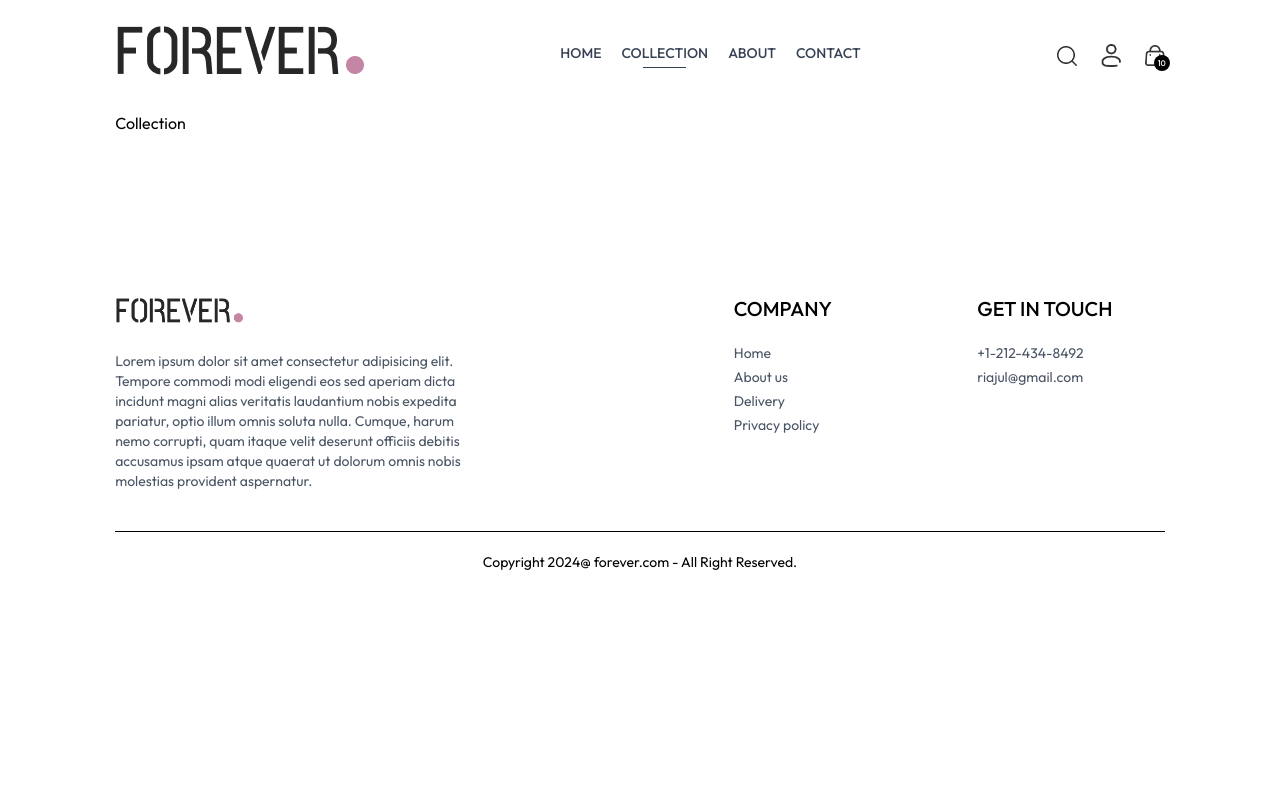
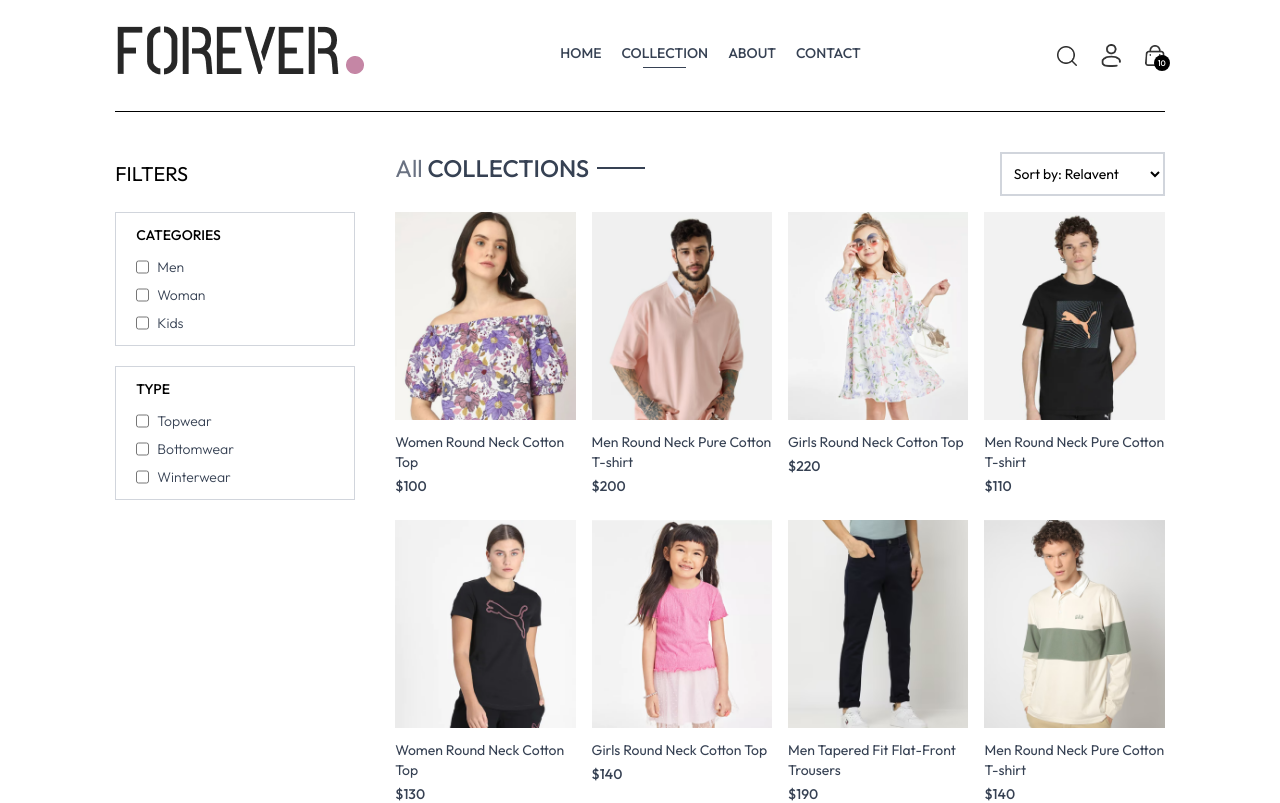
Before and after one commit to PavelRiajul/ecommerce-frontend, a React (Vite) app: page /collection in a window 1280 px wide. Shown: the top 803 px of the page. Built offline with nearby package versions, Linux system fonts and the light colour scheme.

Commit message:
collections

```diff
--- a/src/pages/Collection.jsx
+++ b/src/pages/Collection.jsx
@@ -1,8 +1,76 @@
-import React from 'react'
+import React, { useContext, useEffect, useState } from 'react'
+import { ShopContext } from '../context/ShopContext'
+import { assets } from '../assets/frontend_assets/assets'
+import Title from '../components/Title'
+import ProductItem from '../components/ProductItem'
 
 const Collection = () => {
+  const {products} = useContext(ShopContext)
+  const [showFilter,setShowFilter] = useState(false)
+  const [filterProducts,setFilterProducts] = useState([])
+  useEffect(()=>{
+    setFilterProducts(products)
+  })
   return (
-    <div>Collection</div>
+    <div className='flex flex-col sm:flex-row gap-1 sm:gap-10 pt-10 border-t'>
+      {/* left side */}
+      {/* filter options */}
+      <div className='min-w-60'>
+        <p onClick={()=> setShowFilter(!showFilter)} className='my-2 text-xl flex items-center cursor-pointer gap-2'>FILTERS
+          <img className={`h-3 sm:hidden ${showFilter ? 'rotate-90': ''}`} src={assets.dropdown_icon} alt="" />
+        </p>
+        {/* Category Filter */}
+        <div className={`border border-gray-300 pl-5 py-3 mt-6 ${showFilter ? '': 'hidden'} sm:block`}>
+         <p className='mb-3 text-sm font-medium'>CATEGORIES</p>
+         <div className='flex flex-col gap-2 text-sm font-light text-gray-700 '>
+            <p className='flex gap-2'>
+              <input type="checkbox" value={'Men'} /> Men
+            </p>
+            <p className='flex gap-2'>
+              <input type="checkbox" value={'Woman'} /> Woman
+            </p>
+            <p className='flex gap-2'>
+              <input type="checkbox" value={'Kids'} /> Kids
+            </p>
+         </div>
+        </div>
+        {/* subcategory filter */}
+        <div className={`border border-gray-300 pl-5 py-3 my-5 ${showFilter ? '': 'hidden'} sm:block`}>
+         <p className='mb-3 text-sm font-medium'>TYPE</p>
+         <div className='flex flex-col gap-2 text-sm font-light text-gray-700 '>
+            <p className='flex gap-2'>
+              <input type="checkbox" value={'Topwear'} /> Topwear
+            </p>
+            <p className='flex gap-2'>
+              <input type="checkbox" value={'Bottomwear'} /> Bottomwear
+            </p>
+            <p className='flex gap-2'>
+              <input type="checkbox" value={'Winterwear'} /> Winterwear
+            </p>
+         </div>
+        </div>
+    </div>
+    {/* right side */}
+    <div className='flex-1 '>
+      <div className='flex justify-between text-base sm:text-2xl mb-4'>
+        <Title text1={'All'} text2={'COLLECTIONS'}/>
+        {/* product sort */}
+        <select className='border-2 border-gray-300 text-sm px-2'>
+          <option value="relavent">Sort by: Relavent</option>
+          <option value="low-high">Sort by: Low to High</option>
+          <option value="high-low">Sort by: High to Low</option>
+        </select>
+      </div>
+      {/* map products */}
+         <div className='grid grid-cols-2 md:grid-cols-3 lg:grid-cols-4 gap-4 gap-y-6'>
+          {
+            filterProducts.map((item,index)=>(
+              <ProductItem key={index} name={item.name} id={item.id} price={item.price} image={item.image}/>
+            ))
+          }
+         </div>
+    </div>
+    </div>
   )
 }
 
```
